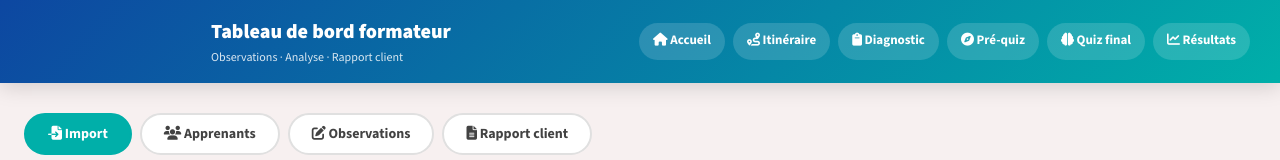
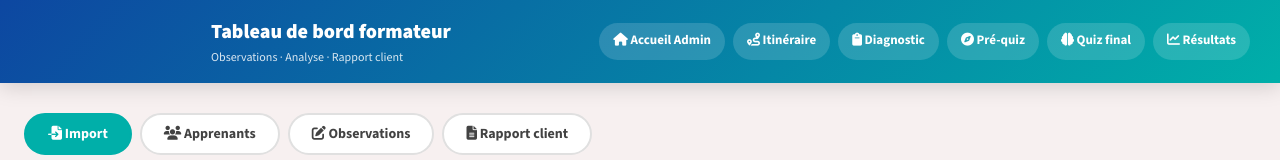
Before and after one commit to jraheriniarivo-coder/le-recouvrement, a plain HTML site: page dashboard.html in a window 1280 px wide. Shown: the top 160 px of the page. Drawn offline with Linux system fonts and the light colour scheme.

```diff
--- a/dashboard.html
+++ b/dashboard.html
@@ -120,7 +120,7 @@ tr:hover td{background:#fafafa}
     <div class="sub">Observations · Analyse · Rapport client</div>
   </div>
   <div class="nav">
-    <a href="index.html"><i class="fas fa-home"></i> Accueil</a>
+    <a href="index.html"><i class="fas fa-home"></i> Accueil Admin</a>
     <a href="itineraire.html"><i class="fas fa-route"></i> Itinéraire</a>
     <a href="diagnostic.html"><i class="fas fa-clipboard"></i> Diagnostic</a>
     <a href="pre-quiz.html"><i class="fas fa-compass"></i> Pré-quiz</a>
```
Also changed, not shown: itineraire.html (+1 -1 lines), reader.html (+1 -1 lines).
